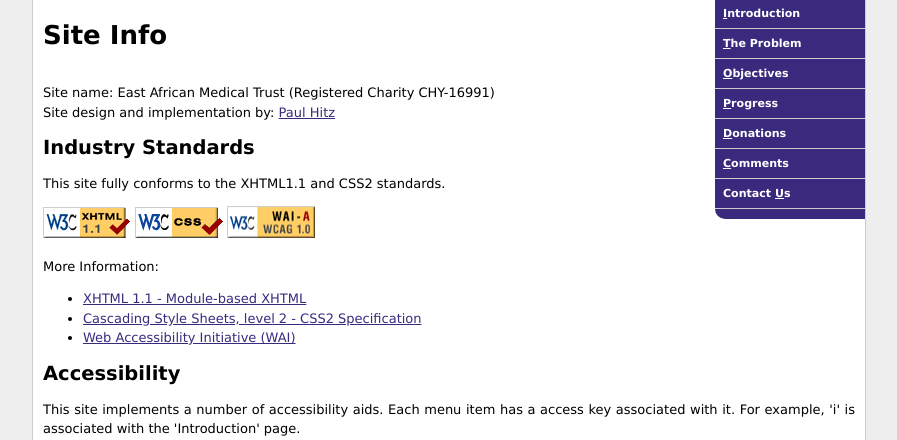
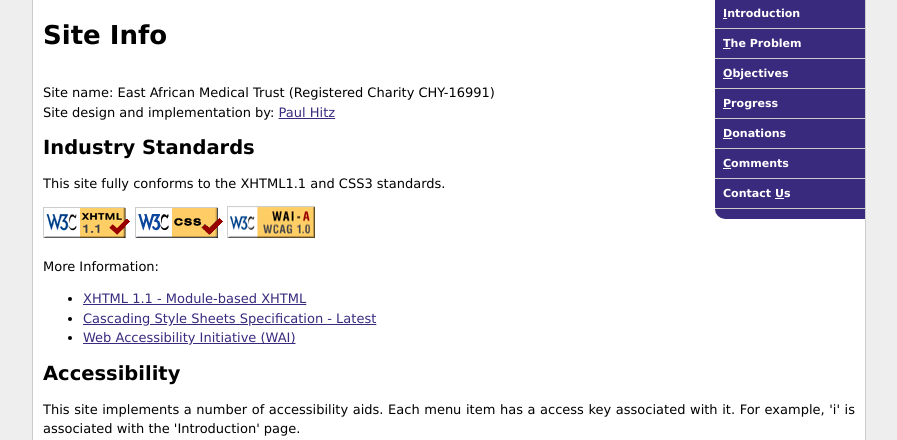
Before and after one commit to paulhitz/EastAfricanMedicalTrust, a PHP site: page /info/index.php in a window 1280 px wide. Shown: the part 73-513 px from the top of the page, without its empty margins (191-1088 px from the left). Run offline with PHP 8.4, Linux system fonts and the light colour scheme.

Commit message:
Validates as CSS3
Update info to show CSS3 validation instead of CSS2.1

```diff
--- a/humans.txt
+++ b/humans.txt
@@ -4,5 +4,5 @@
 	Location: Dublin, Ireland
 
 /* SITE */
-	Standards: XHTML1.1, CSS2, WAI-A
+	Standards: XHTML1.1, CSS3, WAI-A
 	Software: Notepad++, GIMP
--- a/info/index.php
+++ b/info/index.php
@@ -3,7 +3,7 @@
   <p>Site name: East African Medical Trust (Registered Charity CHY-16991)<br/>Site design and implementation by: <a href="http://www.paulhitz.com/">Paul Hitz</a></p>
 
   <h2>Industry Standards</h2>
-  <p>This site fully conforms to the XHTML1.1 and CSS2 standards.</p>
+  <p>This site fully conforms to the XHTML1.1 and CSS3 standards.</p>
   <p>
     <a href="http://validator.w3.org/check?uri=http://www.east-african-medical-trust.org/"><img style="border: 0; width: 88px; height: 31px;" src="resources/images/valid-xhtml11.png" alt="Valid XHTML 1.1!" /></a>
     <a href="http://jigsaw.w3.org/css-validator/validator?uri=http://www.east-african-medical-trust.org/styles/styles.css"><img style="border: 0; width: 88px; height: 31px;" src="resources/images/vcss.png" alt="Valid CSS!" /></a>
@@ -12,7 +12,7 @@
   <p>More Information:</p>
   <ul>
     <li><a href="http://www.w3.org/TR/2001/REC-xhtml11-20010531/">XHTML 1.1 - Module-based XHTML</a></li>
-    <li><a href="http://www.w3.org/TR/REC-CSS2/">Cascading Style Sheets, level 2 - CSS2 Specification</a></li>
+    <li><a href="http://www.w3.org/TR/CSS/">Cascading Style Sheets Specification - Latest</a></li>
     <li><a href="http://www.w3.org/WAI/">Web Accessibility Initiative (WAI)</a></li>
   </ul>
 
```
Also changed, not shown: README.md.
